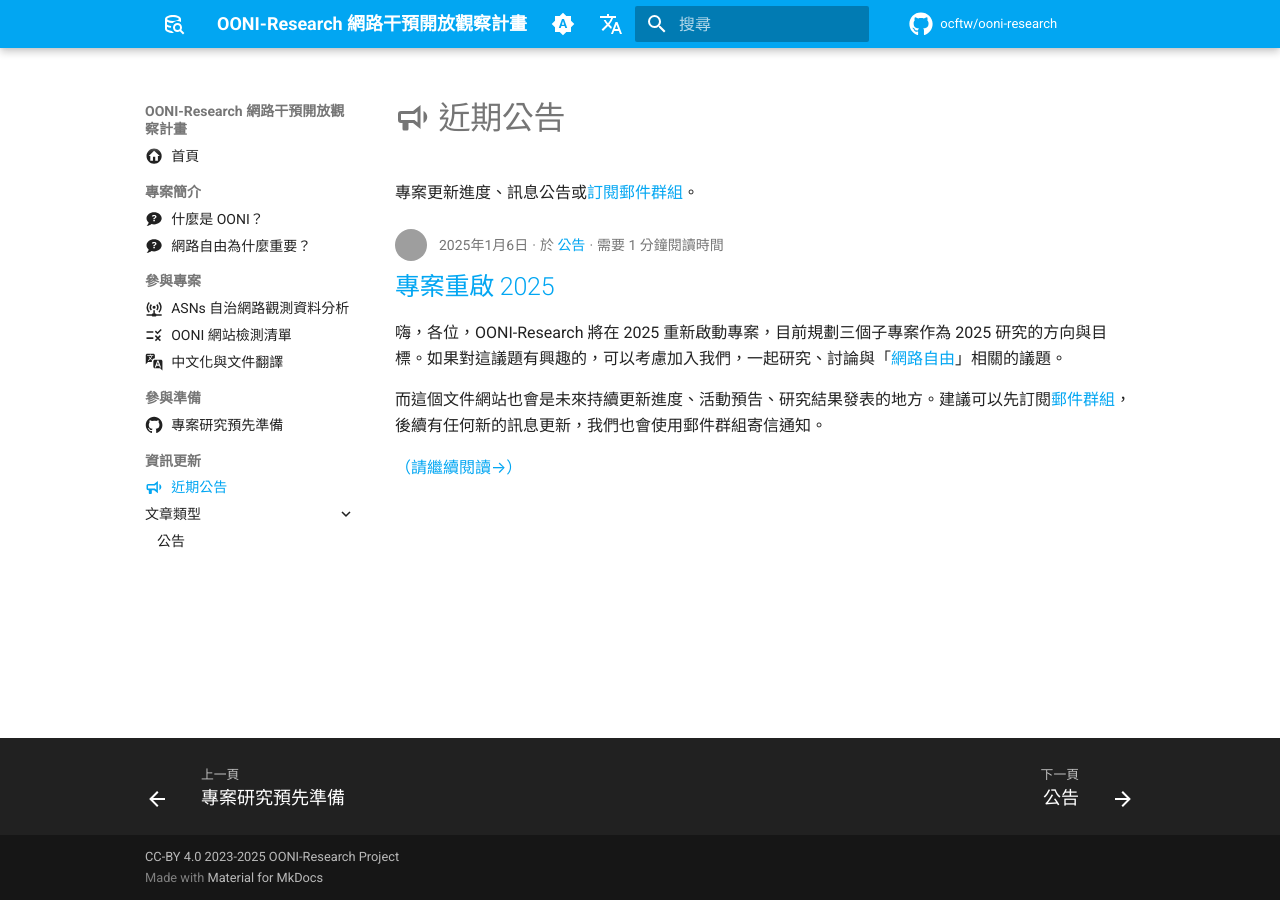
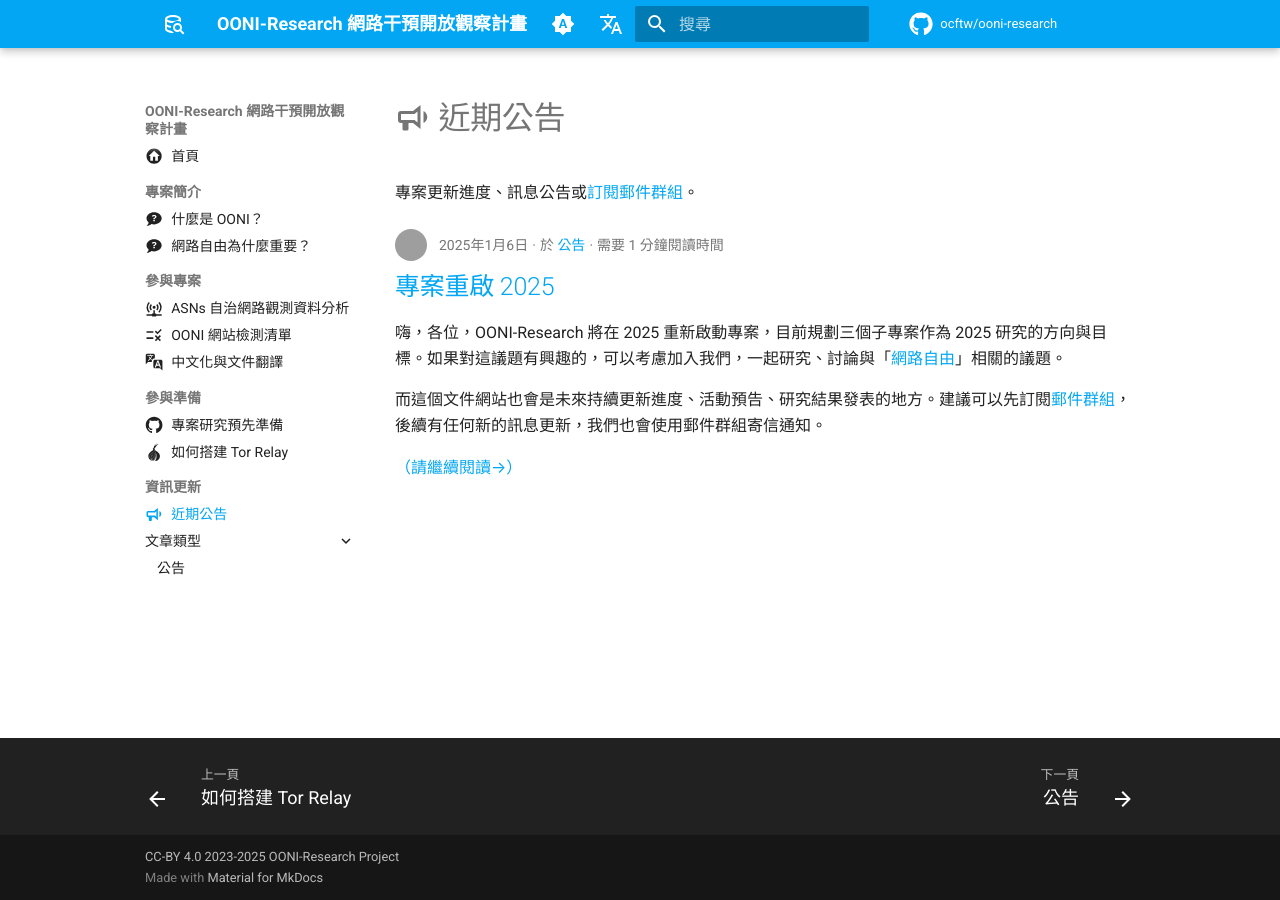
Before and after one commit to ocftw/ooni-research, an MkDocs documentation site: the page built from docs/zh-TW/blog/index.md, in a window 1280 px wide. Built offline with MkDocs 1.6.1 and Material for MkDocs 9.7.7, drawn with Linux system fonts in a browser that asks for light colours; plug-ins that fetch from the network failed and are left out; comment, search, counter and statistics services are not loaded; some of the changed lines change nothing that is shown; grey boxes are pictures that could not be loaded.

Commit message:
Add setup-tor-page in zh-tw
Signed-off-by: Toomore Chiang <toomore0929@gmail.com>

````diff
--- a/docs/mkdocs.yml
+++ b/docs/mkdocs.yml
@@ -23,6 +23,7 @@
       - ooni-i18n.md
   - !ENV [NAV_PPP, "參與準備"]:
       - setup-repo.md
+      - setup-tor-relay.md
   - !ENV [NAV_POST, "資訊更新"]:
       - blog/index.md
 theme:
--- /dev/null
+++ b/docs/zh-TW/setup-tor-relay.md
@@ -0,0 +1,205 @@
+---
+title: 如何搭建 Tor Relay
+icon: simple/torproject
+---
+
+# :simple-torproject: 如何搭建 Tor Relay
+
+如何安裝 Tor 中繼站（Relay）、橋接站點（Bridge）與出口站點（Exit Node）於臺灣網路。
+
+## 什麼是 Tor？
+
+<figure markdown="span">
+    <a target="_blank"
+       href="../assets/images/tor_diagram.original.webp">
+        <img src="../assets/images/tor_diagram.original.webp"
+            alt="Tor Relay 運作流程"
+            title="Tor Relay 運作流程"
+        >
+    </a>
+    <caption>Tor Relay 運作流程</caption>
+</figure>
+
+[Tor（The Onion Router）](https://www.torproject.org/){target="_blank"}是一個開源的匿名通訊網絡，旨在保護用戶的隱私和自由。Tor 通過多層加密和路由技術使使用者的網路活動匿名化，從而防止網絡監控和流量分析。
+
+- **多層加密（Onion Routing）：**每次使用者發送請求時，Tor 客戶端會選擇一條隨機路徑，通過多個中繼節點（relays）傳送資料。封包資料在每個節點都進行一次加密和解密，就像剝洋蔥一樣，直到到達目標位置。每個節點只知道前一個和下一個節點，這樣可以防止任何單一節點知道完整的資料傳輸路徑。
+- **匿名性：**使用者的 IP 位址和網路活動被隱藏，從而提高了匿名性。Tor 網路使得追踪使用者的網絡行為變得非常困難。
+- **隱私保護：**Tor 保護使用者免受 ISP（網路服務提供商）、政府和其他監控機構的監控。它還可以幫助使用者規避網絡審查和訪問被限制的網站。
+- **暗網（Dark Web）：**Tor 支援訪問 .onion 域名，這些域名只在 Tor 網路內部可被連結，提供了額外的匿名層級。暗網上有一些合法用途，如保護言論自由和隱私，但也存在非法活動。
+- **使用方式：**使用者可以下載並安裝 Tor 瀏覽器，這是一個基於 Firefox 修改的瀏覽器，預設設定了 Tor 網路。許多使用者使用 Tor 瀏覽器來匿名瀏覽網路，保護個人隱私。
+
+## 中繼節點、橋接點
+
+### 什麼是中繼點（Relay）？
+
+<figure markdown="span">
+    <a target="_blank"
+       href="../assets/images/tor_relays.svg">
+        <img src="../assets/images/tor_relays.svg"
+            alt="Tor Relay 類型"
+            title="Tor Relay 類型"
+        >
+    </a>
+    <caption>Tor Relay 類型</caption>
+</figure>
+
+在 Tor 網路中，中繼點（Relay）是由志工運行的伺服器，用於轉發使用者的流量，以實現匿名網路通訊。這些中繼點是 Tor 網路的核心組成部分，它們共同工作以隱藏用戶的 IP 位址和網路活動。中繼點可以分為三種類型：入口節點（Guard Relay）、中間節點（Middle Relay）和出口節點（Exit Relay）。每種類型的中繼點在 Tor 網路中扮演不同的角色：
+
+- **入口節點（Guard Relay）：**入口節點是用戶連接到 Tor 網絡的第一個節點。它知道使用者的真實 IP 位址，但不知道用戶的最終目標。通常，Tor 客戶端會選擇一組信任的入口節點，並在一段時間內重複使用，以減少攻擊面。
+- **中間節點（Middle Relay）：**中間節點處於入口節點和出口節點之間，用於轉發流量。它只知道前一個節點和下一個節點，無法知道使用者的真實 IP 位址或最終目標。這種設計確保即使中間節點被攻擊或監控，攻擊者也無法追踪整個網路傳遞訊息路徑。
+- **出口節點（Exit Relay）：**出口節點是使用者流量離開 Tor 網路並進入公開網路的最後一個節點。它知道使用者的最終目標，但不知道使用者的真實 IP 位址。出口節點伺服器的志工需要承擔一定的風險，因為從它們流出的流量可能包含敏感或非法內容。
+
+### 什麼是橋接點（Bridge）？
+
+除了中繼點（Relay），Tor 網路中還有一種重要的節點叫做橋接節點（Bridge）。Bridge 是專門設計用來繞過網路審查或阻止 Tor 使用的節點。它們在 Tor 網路中扮演特殊角色，主要目的是幫助那些生活在限制嚴格的國家或地區的人們使用 Tor 網路。以下是有關 Bridge 的一些關鍵點：
+
+特點和用途：
+
+- 隱藏性：與普通的中繼點不同，Bridge 的 IP 位址不會被公開列在 Tor 網路的公開索引中。這使得審查機構難以識別和封鎖它們，因為這些機構通常會根據公開的中繼點列表來進行封鎖。
+- 繞過審查：在某些國家和地區，政府或 ISP 會阻擋對 Tor 網路的訪問，這時候用戶可以使用 Bridge 來繞過這些封鎖。Bridge 是一個隱秘入口，幫助使用者建立初始連接，之後他們的流量會被轉發到普通的 Tor 中繼點。
+- 分發方式：由於 Bridge 的 IP 位址是非公開的，使用者需要通過特定的方式來獲取這些地址。使用者可以通過 Tor 官網、發送電子郵件或使用其他渠道（如橋接分發工具）來獲取 Bridge 位址。
+
+Pluggable Transports：
+
+- 為了進一步躲避審查，Bridge 經常使用 Pluggable Transports，這些協議可以改變 Tor 流量的特徵，使其看起來像普通的 HTTPS 流量或其他類型的流量。這些技術包括 Obfs4、meek、[Snowflake](https://snowflake.torproject.org/){target="_blank"} 等，它們可以混淆 Tor 流量，使得檢測和封鎖變得更加困難。
+
+## 如何建立 Middle/Guard Relay
+
+建立一個 Middle Relay 或 Guard Relay 需要一些技術知識和基本的安裝與設定。建議使用 Debian 或 Ubuntu 作業系統來安裝，以下範例也將使用 Debian/Ubuntu 操作。
+
+!!! info "其他作業系統"
+
+    其他作業系統或是更細節的安裝說明可以參考官方文件：[Tor Project | Middle/Guard relay](https://community.torproject.org/relay/setup/guard/){target="_blank"}。
+
+!!! warning "建立前需衡量事項！"
+
+    以下的教學僅使用入口節點與中間節點作為範例，如果您想要進階的節點建立操作，請思考以下問題並評估可承擔的風險：
+
+    - 您想要建立一個 Tor 出口節點還是非出口（橋接、入口、中間）節點？
+    - 如果您想建立一個出口節點：您要在出口政策中允許哪些連線埠？更多的連線埠通常代表可能會有更多的濫用或違法投訴。
+    - 您希望使用哪個外部 TCP 連線埠來接受 Tor 連接？「ORPort」設定：如果您的伺服器上沒有其他服務佔用此連線埠，我們建議使用 443 連線埠。推薦使用 ORPort 443，是因為這通常是公共 Wi-Fi 網絡中少數幾個開放的端口之一。端口 9001 也是另一個常用的 ORPort。
+    - 您將使用哪個電子郵件地址作為節點的聯絡訊息（ContactInfo）欄位？這個資訊將會公開。
+    - 您希望允許多少頻寬、每月流量用於 Tor 流量？
+    - 伺服器是否允許 IPv6 地址？
+
+安裝 tor
+
+```bash
+apt update
+apt install tor
+```
+
+調整設定檔 `/etc/tor/torrc`
+
+```bash
+Nickname    myNiceRelay # 調整 "myNiceRelay" 為你要公開呈現的名稱
+ContactInfo your@e-mail # 聯絡方式，將公開呈現
+                        # 如不想公開，可設定成 none
+ORPort      9001        # 預設的 Port 為 9001
+                        # 如果能提供 443, 80 等看起來像
+                        # 網頁常用的 Port，更能幫助嚴峻的國家
+                        # 也請記得開啟防火牆或對外 Port 設定。
+ExitRelay   0           # 不成為出口節點
+SocksPort   0
+Log notice file /var/log/tor/notices.log # 開啟 log 紀錄
+```
+
+重新啟動 tor，預設設定為 `tor@default`
+
+```bash
+systemctl restart tor@default
+```
+
+查看日誌或系統日誌 `/var/log/syslog` 是否有出現 `Self-testing indicates your ORPort` 文字及說明 `reachable`。大約３個小時之後，可以在 [Relay Search](https://metrics.torproject.org/rs.html){target="_blank"} 中搜尋到你的 Relay 資訊。
+
+!!! info "安裝後的注意事項"
+
+    安裝後需要注意的事項可以參考官方文件：[Tor Project | Relay Post-install and good practices](https://community.torproject.org/relay/setup/post-install/){target="_blank"}。
+
+## 使用 nyx 監控
+
+使用 nyx 來監控您的 Relay 狀態和性能：
+
+```bash
+apt install nyx
+```
+
+## 建立多組 Tor 設定檔 `tor-instance-create`
+
+`tor-instance-create` 是一個用來在同一台伺服器上建立多個獨立 Tor 的工具。這在需要運行多個 Tor 以增加匿名性或流量分散的情況下特別有用。`tor-instance-create` 是 Tor 的一部分，通常已經隨 Tor 套件一起安裝。
+
+### 建立新的 Tor Instance
+
+```bash
+tor-instance-create tor@{instance-name}
+tor-instance-create tor@mytor2
+```
+
+這將建立一個名為 `mytor2` 的新 Tor instance，其設定檔目錄將在 `/var/lib/tor-instances/mytor2` 下建立。
+
+### 設定新的設定檔
+
+新的設定檔位置在 `/var/lib/tor-instances/mytor2/torrc`，在設定檔中，您可以設定各種參數，例如：
+
+```bash
+ORPort 9002  # 設定新的 ORPort，確保每個 instance 使用不同的端口
+DataDirectory /var/lib/tor-instances/mytor2/data
+Log notice file /var/lib/tor-instances/mytor2/notice.log
+```
+
+### 啟動
+
+啟動或重新啟動新建立的 Tor Instance。
+
+```bash
+# systemctl start tor@{instance-name}
+systemctl start tor@mytor2
+```
+
+### 使用 nyx 監控新的設定檔
+
+```bash
+nyx -s /run/tor-instances/{instance-name}/control
+```
+
+## 搭建 Tor Relay 的常見問題
+
+??? question "搭建 Tor Relay 會被警察找上門嗎？"
+
+    Relay 有三層：入口節點（Guard Relay）、中間節點（Middle Relay）、出口節點（Exit Relay）。其中入口節點與中間節點是扮演 Tor 網路內傳輸轉送的類型，不是連結存取最終目的地的節點主機，因此不會與執法單位接觸的可能。也因此搭建出口節點的潛在風險也需要審慎評估後再決定是否行動。
+
+??? question "使用家庭網路搭建可行嗎？"
+
+    透過家庭網路（例如：中華電信家用光世代、有線電視網路⋯等類似網路）搭建可能會需要調整電信公司所提供的路由器，會有一定的技術門檻需要跨越，如果能手動設定調整路由器等設定，也請注意開啟防火牆與限定連入連線埠，預設路由器會關閉所有連入的連線埠。
+
+??? question "我為什麼要運行一個 Tor Relay？"
+
+    建立運作 Tor Relay 協助擴展 Tor 網路的頻寬和穩定性，使更多人能安全、匿名地上網。這對網路自由和隱私權的推廣至關重要。
+
+??? question "我能從運行 Tor Relay 中獲得什麼樣的好處？"
+
+    雖然運行 Tor Relay 通常不會帶來直接的經濟利益，但可以幫助促進網絡自由，支持全球的言論自由、網路自由和隱私權。此外，它讓你成為開源社群的一部分，促進匿名網際網路的基礎架構安全。
+
+??? question "運行 Tor Relay 需要很多技術知識嗎？"
+
+    不一定。雖然基本的網路知識（如 IP 位址、連線埠設定）會有用，但 Tor 官方提供詳細的安裝指南，各大社群論壇也積極提供幫助。任何有興趣的人都可以學習並建立運作一個 Relay。
+
+??? question "運行 Tor Relay 是否合法？"
+
+    臺灣網路還算自由，目前允許使用 Tor Relay，但法律狀況可能隨時變動，因此建議隨時關注與網路自由相關議題及法律。不過，建立出口節點（Exit Relay）可能面臨更多法律風險，建議先了解相關法規。
+
+??? question "運作 Tor Relay 有什麼要求？"
+
+    建立 Tor Relay 前，確保您的網路有穩定的上傳和下載速度。至少需具備 100 KB/s 的上傳頻寬且有固定的 IP 位址。此外，確認你的 ISP 允許這類流量，並且你的網路設備（如防火牆和路由器）可正確設定所需的連線埠轉發。
+
+??? question "Tor Relay 會影響我的網速嗎？"
+
+    Tor Relay 使用你設定的最大頻寬，因此不會占用所有的網絡資源。不過，你可能會注意到在高負載時，網速稍有降低。你可以根據需要調整設定中的頻寬限制參數。
+
+??? question "如何保護運作 Tor Relay 時的隱私？"
+
+    Tor Relay 本身不會存取或追蹤使用者的流量，但建議在設定時小心選擇可識別資訊，例如不要使用可識別個人訊息的電子郵件。此外，定期更新 Tor 軟體以確保安全性。
+
+??? question "如何升級我的 Tor Relay 軟體？"
+
+    保持 Tor 軟體更新非常重要，以獲得最新的安全更新和功能。大多數 Linux 系統上，可以通過套件管理器來更新 Tor。Windows 和 macOS 使用者應定期檢查 Tor 官網上的更新。
````
Also changed, not shown: docs/zh-TW/assets/images/tor_diagram.original.webp (added), docs/zh-TW/assets/images/tor_relays.svg (added).
